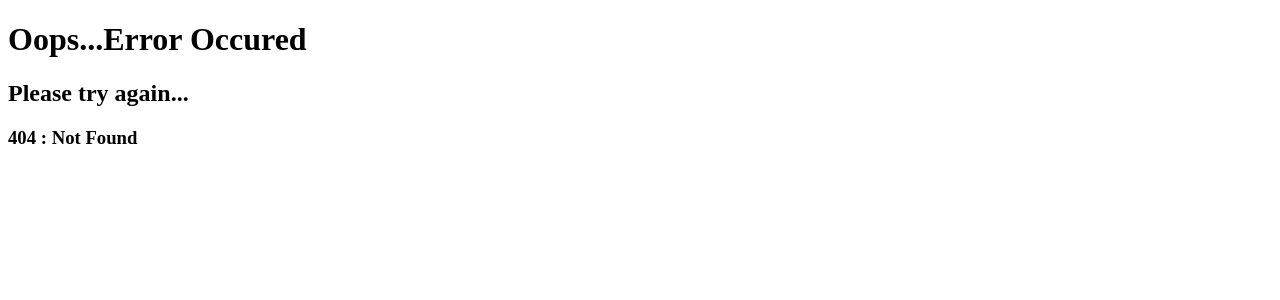
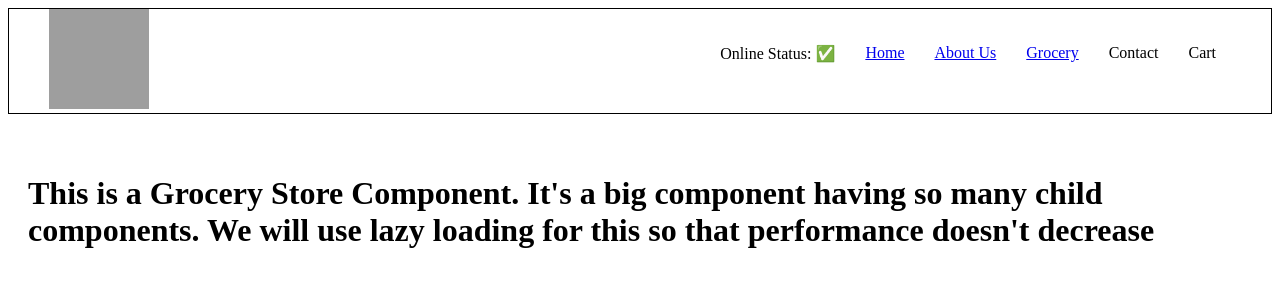
Before and after one commit to Rounaque-Noor/react-ignitor, a React (Vite) app: page /grocery in a window 1280 px wide. Before the commit this address had no page. Shown: the top 300 px of the page. Built offline with nearby package versions, Linux system fonts and the light colour scheme; grey boxes are pictures that could not be loaded.

Commit message:
lazy loading implemented

```diff
--- a/App.js
+++ b/App.js
@@ -1,4 +1,4 @@
-import React from "react";
+import React, { lazy, Suspense } from "react";
 import ReactDOM from "react-dom/client";
 import About from "./src/components/About";
 import Body from "./src/components/Body";
@@ -7,6 +7,7 @@
 import { createBrowserRouter, RouterProvider, Outlet } from "react-router-dom";
 import RestaurantMenu from "./src/components/RestaurantMenu";
 
+const Grocery = lazy(() => import("./src/components/Grocery"));
 
 const App = () => (
   <div>
@@ -35,6 +36,10 @@
         element: <About />
       },
       {
+        path:"/grocery",
+        element: <Suspense fallback={<h1>Loading...</h1>}><Grocery /></Suspense>
+      },
+      {
         path:"/restaurant/:id",
         element: <RestaurantMenu />
       }
--- /dev/null
+++ b/src/components/Grocery.js
@@ -0,0 +1,4 @@
+const Grocery = () => {
+    return <h1>This is a Grocery Store Component. It's a big component having so many child components. We will use lazy loading for this so that performance doesn't decrease</h1>
+}
+export default Grocery;
--- a/src/components/Header.js
+++ b/src/components/Header.js
@@ -13,6 +13,7 @@
                     <li>Online Status: {onlineStatus ? '✅' : '🔴'}</li>
                     <li><Link to="/">Home</Link></li>
                     <li><Link to="/about">About Us</Link></li>
+                    <li><Link to="/grocery">Grocery</Link></li>
                     <li>Contact</li>
                     <li>Cart</li>
                 </ul>
```
